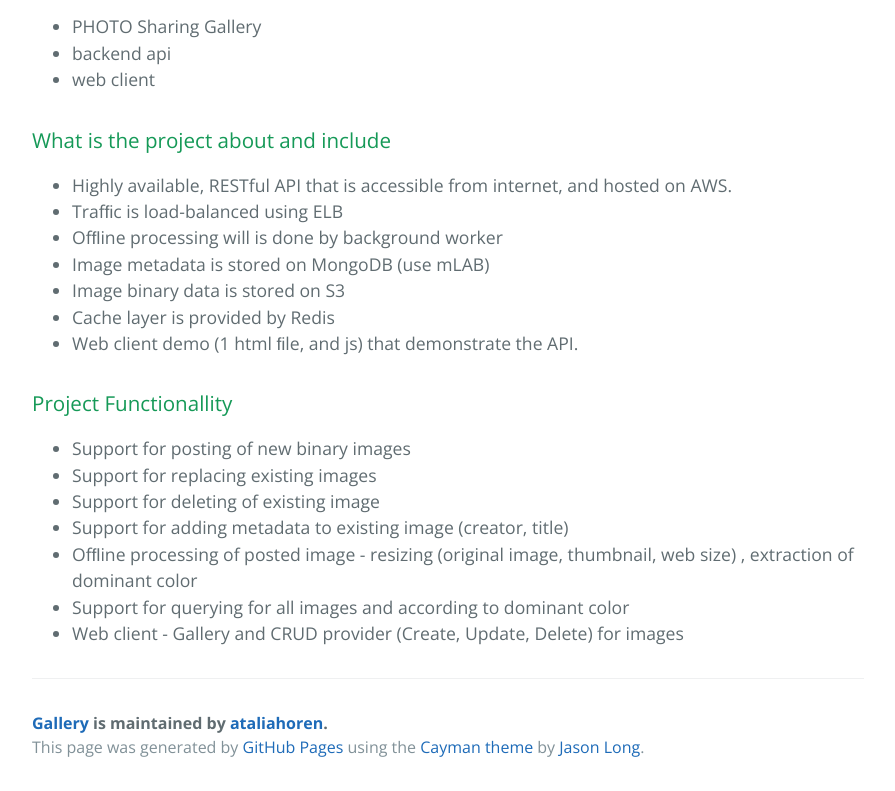
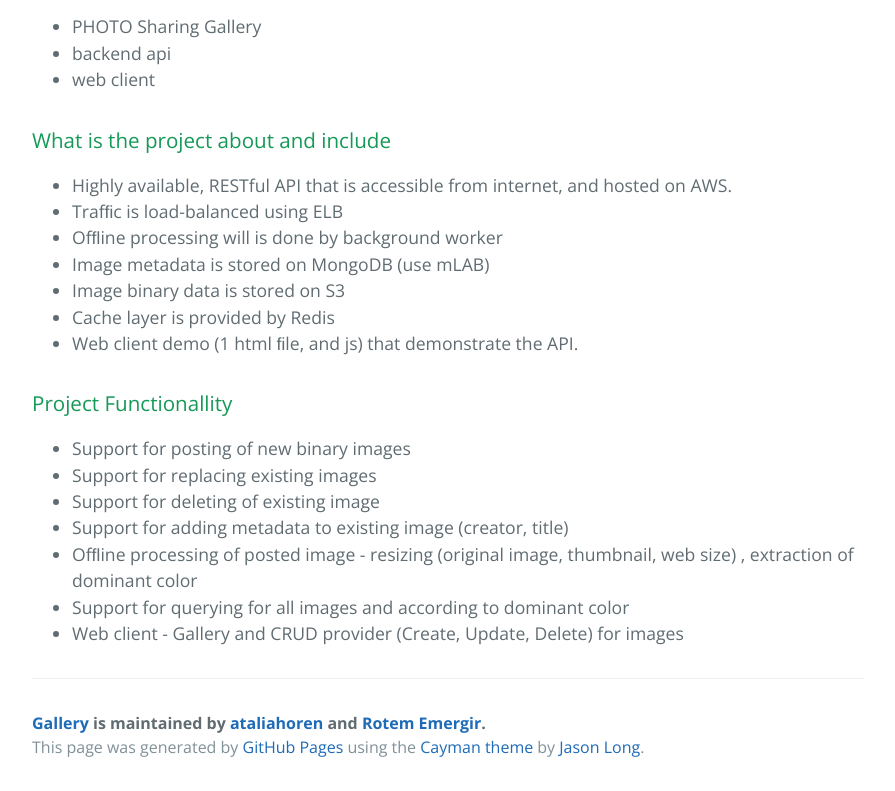
Before and after one commit to ataliahoren/gallery, a plain HTML site: page index.html in a window 1280 px wide. Shown: the part 784-1575 px from the top of the page, without its empty margins (192-1087 px from the left). Drawn offline with nearby package versions, Linux system fonts and the light colour scheme.

Commit message:
Update index.html

```diff
--- a/index.html
+++ b/index.html
@@ -63,7 +63,7 @@
 </ul>
 
       <footer class="site-footer">
-        <span class="site-footer-owner"><a href="https://github.com/ataliahoren/gallery">Gallery</a> is maintained by <a href="https://github.com/ataliahoren">ataliahoren</a>.</span>
+        <span class="site-footer-owner"><a href="https://github.com/ataliahoren/gallery">Gallery</a> is maintained by <a href="https://github.com/ataliahoren">ataliahoren</a> and <a href="https://github.com/RotemEmergi">Rotem Emergir</a>.</span>
 
         <span class="site-footer-credits">This page was generated by <a href="https://pages.github.com">GitHub Pages</a> using the <a href="https://github.com/jasonlong/cayman-theme">Cayman theme</a> by <a href="https://twitter.com/jasonlong">Jason Long</a>.</span>
       </footer>
```
